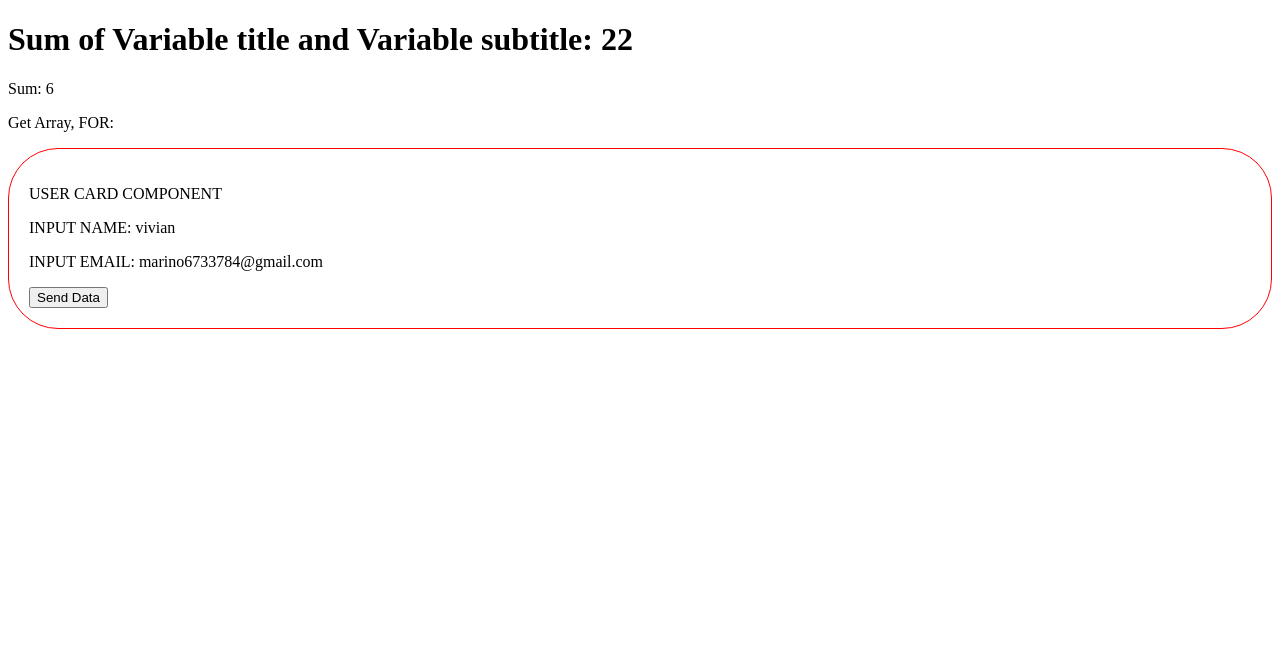
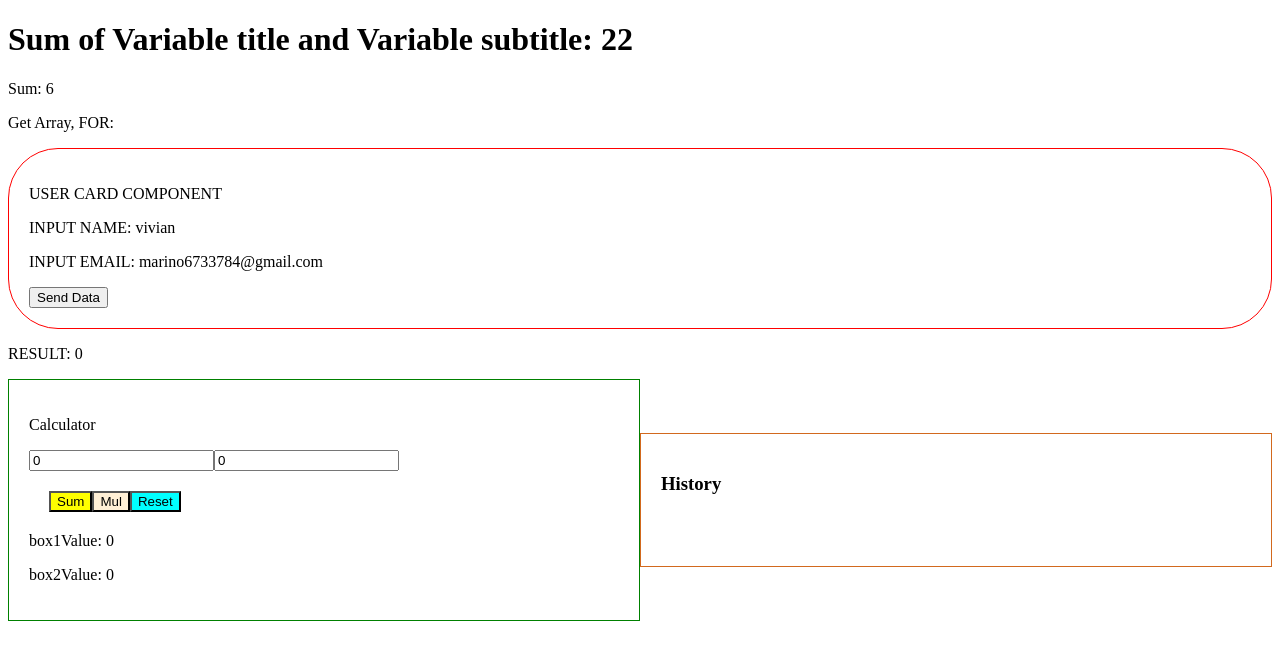
Before and after one commit to marinovivianUPB/Marino-ANGULAR-COURSE-2024, an Angular app in the folder nuevo_proyecto_angular/: page / in a window 1280 px wide. Shown: the top 660 px of the page. Built offline with nearby package versions, Linux system fonts and the light colour scheme.

Commit message:
[26-09-2024] calculator component and history component

```diff
--- a/nuevo_proyecto_angular/src/app/app.component.html
+++ b/nuevo_proyecto_angular/src/app/app.component.html
@@ -1,5 +1,17 @@
-
-<h1>Sum of Variable title and Variable subtitle: {{ title+subtitle }}</h1>
-<p>Sum: {{sum(2,4)}}</p>
+<h1>Sum of Variable title and Variable subtitle: {{ title + subtitle }}</h1>
+<p>Sum: {{ sum(2, 4) }}</p>
 <p>Get Array, FOR: {{ getArray() }}</p>
-<user-card name="vivian" [email]="'marino6733784@gmail.com'" (sendData)="receiveData($event)"></user-card>
+<user-card
+  name="vivian"
+  [email]="'marino6733784@gmail.com'"
+  (sendData)="receiveData($event)"
+></user-card>
+<p>RESULT: {{ result }}</p>
+<div class="container">
+  <div class="column">
+    <calculator (response)="onResult($event)"></calculator>
+  </div>
+  <div class="column">
+    <history [history]="history"></history>
+  </div>
+</div>
--- a/nuevo_proyecto_angular/src/app/app.component.scss
+++ b/nuevo_proyecto_angular/src/app/app.component.scss
@@ -0,0 +1,12 @@
+.container {
+    display:flex;
+    flex-direction: row;
+    position: relative;
+    width: 100%;
+    align-items: center;
+    justify-content: center;
+}
+
+.column {
+    flex: 1;
+}
--- a/nuevo_proyecto_angular/src/app/app.component.ts
+++ b/nuevo_proyecto_angular/src/app/app.component.ts
@@ -1,6 +1,8 @@
 import { Component } from '@angular/core';
 import { RouterOutlet } from '@angular/router';
 import { UserCardComponent } from './user-card/user-card.component';
+import { CalculatorComponent } from './calculator/calculator.component';
+import { HistoryComponent } from './history/history.component';
 
 interface IPerson{
   name:string,
@@ -11,11 +13,13 @@ interface IPerson{
 @Component({
   selector: 'app-root',
   standalone: true,
-  imports: [RouterOutlet, UserCardComponent],
+  imports: [RouterOutlet, UserCardComponent, CalculatorComponent, HistoryComponent],
   templateUrl: './app.component.html',
   styleUrl: './app.component.scss'
 })
 export class AppComponent {
+  result:number = 0;
+  history: { action: string, result: number }[] = [];
   title:number = 20;
   subtitle:number=2;
 
@@ -61,6 +65,14 @@ export class AppComponent {
     console.log('Print in father component: ', data)
   }
 
+  public onResult(event:any){
+    this.result = event.result ?? 0;
+
+    if (event !== undefined) {
+      this.history.push({ action: event.action, result: event.result });
+    }
+  }
+
   public sum(...persons:number[]){
     //return persons[0]+persons[1]
     return persons.reduce((accumulator, currentValue) => (accumulator+currentValue))
--- /dev/null
+++ b/nuevo_proyecto_angular/src/app/calculator/calculator.component.html
@@ -0,0 +1,12 @@
+<div class="calculator">
+  <p>Calculator</p>
+  <input type="text" [(ngModel)]="box1Value" />
+  <input type="text" [(ngModel)]="box2Value" />
+  <div class="button-container">
+    <button class="sum" (click)="onAction(1)">Sum</button>
+    <button class="mul" (click)="onAction(2)">Mul</button>
+    <button class="reset" (click)="onAction(3)">Reset</button>
+  </div>
+  <p>box1Value: {{ box1Value }}</p>
+  <p>box2Value: {{ box2Value }}</p>
+</div>
--- /dev/null
+++ b/nuevo_proyecto_angular/src/app/calculator/calculator.component.scss
@@ -0,0 +1,20 @@
+.calculator {
+    border: 1px solid green;
+    padding: 20px;
+
+    .button-container {
+        display: flex;
+        flex-direction: row;
+        margin: 20px;
+
+        .sum {
+            background-color: yellow;
+        }
+        .mul {
+            background-color: papayawhip;
+        }
+        .reset {
+            background-color: aqua;
+        }
+    }
+}
--- /dev/null
+++ b/nuevo_proyecto_angular/src/app/calculator/calculator.component.ts
@@ -0,0 +1,42 @@
+import { Component, EventEmitter, Output } from '@angular/core';
+import { FormsModule } from '@angular/forms';
+
+@Component({
+  selector: 'calculator',
+  standalone: true,
+  imports: [FormsModule],
+  templateUrl: './calculator.component.html',
+  styleUrl: './calculator.component.scss'
+})
+export class CalculatorComponent {
+  box1Value:number=0
+  box2Value:number=0
+
+  @Output() response = new EventEmitter()
+
+  public onAction(action:number){
+    switch(action){
+      case 1:
+        this.onSum()
+        break;
+      case 2:
+        this.onMul()
+        break;
+      default:
+        this.onReset()
+    }
+  }
+
+  public onSum(){
+    this.response.emit({ result: Number(this.box1Value) + Number(this.box2Value), action: 'Sum' })
+  }
+  public onMul(){
+    this.response.emit({ result: this.box1Value * this.box2Value, action: 'Mul' })
+
+  }
+  public onReset(){
+    this.box1Value=0
+    this.box2Value=0
+    this.response.emit()
+  }
+}
--- /dev/null
+++ b/nuevo_proyecto_angular/src/app/history/history.component.html
@@ -0,0 +1,8 @@
+<div class="history">
+  <h3>History</h3>
+  <ul>
+    <li *ngFor="let operation of history">
+      {{ operation.action }}: {{ operation.result }}
+    </li>
+  </ul>
+</div>
--- /dev/null
+++ b/nuevo_proyecto_angular/src/app/history/history.component.scss
@@ -0,0 +1,6 @@
+.history {
+  display: flex;
+  flex-direction: column;
+  padding: 20px;
+  border: 1px solid chocolate;
+}
```
Also changed, not shown: nuevo_proyecto_angular/src/app/history/history.component.ts (added, +13 -0 lines), 2 other files (tests, documents, lock files or other folders).
